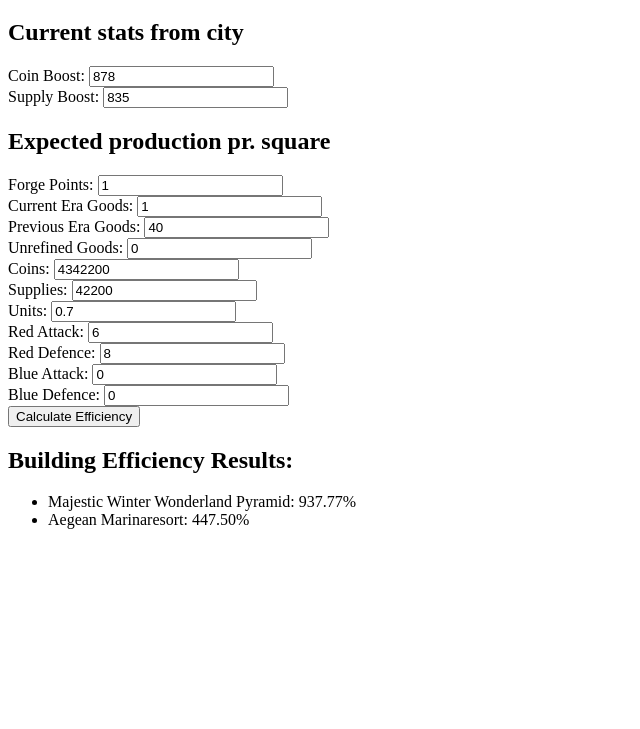
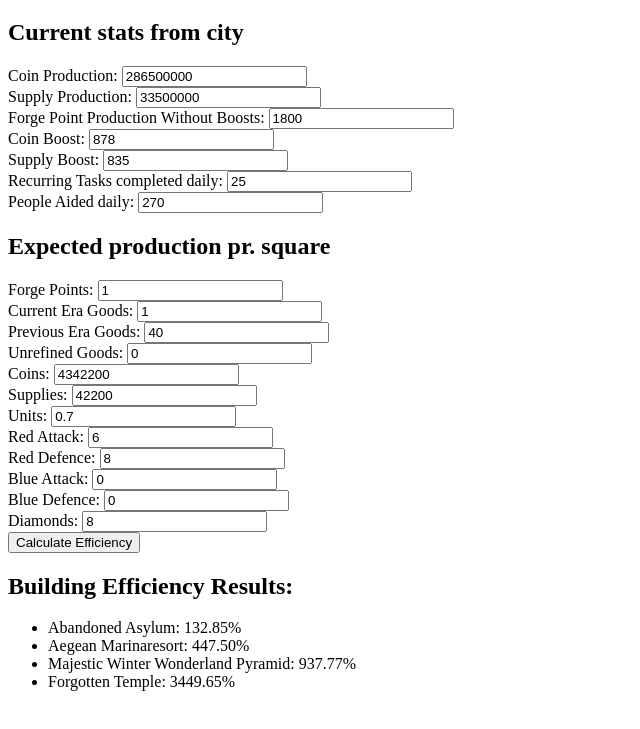
Before and after one commit to Squazz/FoeEffeciency, a plain HTML site: page index.html in a window 1280 px wide. Both pictures are taken after a click on the button "Calculate Efficiency". Shown: the part 61-790 px from the top of the page, without its empty margins (0-640 px from the left). Drawn offline with Linux system fonts and the light colour scheme.

Commit message:
Adding more buldings and metadata

```diff
--- a/index.html
+++ b/index.html
@@ -9,13 +9,38 @@
     <h1>Building Efficiency Calculator</h1>
 
     <h2>Current stats from city</h2>
+    <label for="coinProduction">Coin Production:</label>
+    <input type="number" id="coinProduction" placeholder="Coin Production" value="286500000">
+
+    <br>
+
+    <label for="supplyProduction">Supply Production:</label>
+    <input type="number" id="supplyProduction" placeholder="Supply Production" value="33500000">
+
+    <br>
+
+    <label for="forgePointProduction">Forge Point Production Without Boosts:</label>
+    <input type="number" id="forgePointProduction" placeholder="Forge Point Production" value="1800">
+
+    <br>
+
     <label for="coinBoost">Coin Boost:</label>
-    <input type="number" id="coinBoost" placeholder="Enter Coin Boost" value="878">
+    <input type="number" id="coinBoost" placeholder="Coin Boost" value="878">
 
     <br>
 
     <label for="supplyBoost">Supply Boost:</label>
     <input type="number" id="supplyBoost" placeholder="Supply Boost" value="835">
+
+    <br>
+
+    <label for="recurringTasks">Recurring Tasks completed daily:</label>
+    <input type="number" id="recurringTasks" placeholder="Recurring Tasks" value="25">
+
+    <br>
+
+    <label for="peopleAided">People Aided daily:</label>
+    <input type="number" id="peopleAided" placeholder="People Aided" value="270">
 
     <br>
 
@@ -75,6 +100,11 @@
 
     <br>
 
+    <label for="diamonds">Diamonds:</label>
+    <input type="number" id="diamonds" placeholder="Diamonds" value="8">
+
+    <br>
+
     <button onclick="calculateEfficiency()">Calculate Efficiency</button>
 
     <h2>Building Efficiency Results:</h2>
--- a/logic.js
+++ b/logic.js
@@ -1,11 +1,19 @@
 const buildings = [
+    { name: 'Abandoned Asylum', width: 5, length: 5, needsRoad: true, productions: [
+            {forgePoints: 11, currentGoods: 20, previousGoods: 0, unrefinedGoods: 0, coins: 303500, supplies: 0, units: 0, redAttack: 25, redDefence: 0, blueAttack: 0, blueDefence: 0, coinBoost: 0, supplyBoost: 0, forgePointBoost: 0, chance: 1},
+        ]
+    },
+    { name: 'Forgotten Temple', width: 3, length: 4, needsRoad: false, productions: [
+            {forgePoints: 0, currentGoods: 0, previousGoods: 0, unrefinedGoods: 0, coins: 0, supplies: 0, units: 0, redAttack: 185, redDefence: 185, blueAttack: 195, blueDefence: 195, coinBoost: 0, supplyBoost: 0, forgePointBoost: 20, chance: 1},
+        ]
+    },
     { name: 'Majestic Winter Wonderland Pyramid', width: 4, length: 4, needsRoad: false, productions: [
-            {forgePoints: 19, currentGoods: 48, previousGoods: 0, unrefinedGoods: 0, coins: 0, supplies: 134800, units: 12, redAttack: 37, redDefence: 0, blueAttack: 44, blueDefence: 0, coinBoost: 0, supplyBoost: 0, chance: 1},
+            {forgePoints: 19, currentGoods: 48, previousGoods: 0, unrefinedGoods: 0, coins: 0, supplies: 134800, units: 12, redAttack: 37, redDefence: 0, blueAttack: 44, blueDefence: 0, coinBoost: 0, supplyBoost: 0, forgePointBoost: 0, chance: 1},
         ]
     },
     { name: 'Aegean Marinaresort', width: 4, length: 5, needsRoad: false, productions: [
-            {forgePoints: 32, currentGoods: 60, previousGoods: 0, unrefinedGoods: 0, coins: 0, supplies: 0, units: 0, redAttack: 0, redDefence: 44, blueAttack: 37, blueDefence: 59, coinBoost: 0, supplyBoost: 0, chance: .75},
-            {forgePoints: 0, currentGoods: 60, previousGoods: 0, unrefinedGoods: 0, coins: 0, supplies: 0, units: 0, redAttack: 0, redDefence: 44, blueAttack: 37, blueDefence: 59, coinBoost: 0, supplyBoost: 0, chance: .25},
+            {forgePoints: 0, currentGoods: 60, previousGoods: 0, unrefinedGoods: 0, coins: 0, supplies: 0, units: 0, redAttack: 0, redDefence: 44, blueAttack: 37, blueDefence: 59, coinBoost: 0, supplyBoost: 0, forgePointBoost: 0, chance: 1},
+            {forgePoints: 32, chance: .75},
         ]
     },
 ];
@@ -13,18 +21,29 @@ const buildings = [
 function calculateEfficiency() {
     // Get user input values
     const forgePointsInput = parseFloat(document.getElementById('forgePoints').value);
+    const unitsInput = parseFloat(document.getElementById('units').value);
+
     const currentGoodsInput = parseFloat(document.getElementById('currentGoods').value);
     const previousGoodsInput = parseFloat(document.getElementById('previousGoods').value);
     const unrefinedGoodsInput = parseFloat(document.getElementById('unrefinedGoods').value);
+
     const coinsInput = parseFloat(document.getElementById('coins').value);
     const suppliesInput = parseFloat(document.getElementById('supplies').value);
-    const unitsInput = parseFloat(document.getElementById('units').value);
+
     const redAttackInput = parseFloat(document.getElementById('redAttack').value);
     const redDefenceInput = parseFloat(document.getElementById('redDefence').value);
     const blueAttackInput = parseFloat(document.getElementById('blueAttack').value);
     const blueDefenceInput = parseFloat(document.getElementById('blueDefence').value);
+
     const coinBoostInput = (parseFloat(document.getElementById('coinBoost').value) / 100) + 1;
     const supplyBoostInput = (parseFloat(document.getElementById('supplyBoost').value) / 100) + 1;
+
+    const forgePointProductionInput = parseFloat(document.getElementById('forgePointProduction').value);
+    const coinsProductionInput = parseFloat(document.getElementById('coinProduction').value);
+    const supplyProductionInput = parseFloat(document.getElementById('supplyProduction').value);
+
+    const recurringTasksInput = parseFloat(document.getElementById('recurringTasks').value);
+    const peopleAidedInput = parseFloat(document.getElementById('peopleAided').value);
 
     // Calculate efficiency for each building
     const efficiencyResults = buildings.map(building => {
@@ -81,24 +100,33 @@ function calculateEfficiency() {
                 acc.blueDefence += production.blueDefence * production.chance;
             }
 
+            if (production.forgePointBoost && forgePointProductionInput) {
+                acc.forgePointBoost += (production.forgePointBoost / 100) * production.chance;
+            }
+
             return acc;
-        }, { forgePoints: 0, currentGoods: 0, previousGoods: 0, unrefinedGoods: 0, coins: 0, supplies: 0, units: 0, redAttack: 0, redDefence: 0, blueAttack: 0, blueDefence: 0, coinBoost: 0, supplyBoost: 0 });
+        }, { forgePoints: 0, currentGoods: 0, previousGoods: 0, unrefinedGoods: 0, coins: 0, supplies: 0, units: 0, redAttack: 0, redDefence: 0, blueAttack: 0, blueDefence: 0, coinBoost: 0, supplyBoost: 0, forgePointBoost: 0});
 
 
 
         // Calculate efficiency based on total daily production and building area
         const efficiency = (
             (forgePointsInput !== 0 ? totalProduction.forgePoints / forgePointsInput : 0) +
+            (unitsInput !== 0 ? totalProduction.units / unitsInput : 0) +
+
             (currentGoodsInput !== 0 ? totalProduction.currentGoods / currentGoodsInput : 0) +
             (previousGoodsInput !== 0 ? totalProduction.previousGoods / previousGoodsInput : 0) +
             (unrefinedGoodsInput !== 0 ? totalProduction.unrefinedGoods / unrefinedGoodsInput : 0) +
+
             (coinsInput !== 0 ? totalProduction.coins / coinsInput : 0) +
             (suppliesInput !== 0 ? totalProduction.supplies / suppliesInput : 0) +
-            (unitsInput !== 0 ? totalProduction.units / unitsInput : 0) +
+
             (redAttackInput !== 0 ? totalProduction.redAttack / redAttackInput : 0) +
             (redDefenceInput !== 0 ? totalProduction.redDefence / redDefenceInput : 0) +
             (blueAttackInput !== 0 ? totalProduction.blueAttack / blueAttackInput : 0) +
-            (blueDefenceInput !== 0 ? totalProduction.blueDefence / blueDefenceInput : 0)
+            (blueDefenceInput !== 0 ? totalProduction.blueDefence / blueDefenceInput : 0) +
+
+            (forgePointProductionInput !== 0 ? totalProduction.forgePointBoost * forgePointProductionInput : 0)
         ) / area;
 
 
@@ -111,7 +139,7 @@ function calculateEfficiency() {
 
 function displayEfficiencyList(efficiencyResults) {
     // Sort the buildings by efficiency in descending order
-    const sortedBuildings = efficiencyResults.sort((a, b) => b.efficiency - a.efficiency);
+    const sortedBuildings = efficiencyResults.sort((a, b) => a.efficiency - b.efficiency);
 
     // Display the sorted list
     const efficiencyListElement = document.getElementById('efficiencyList');
```
